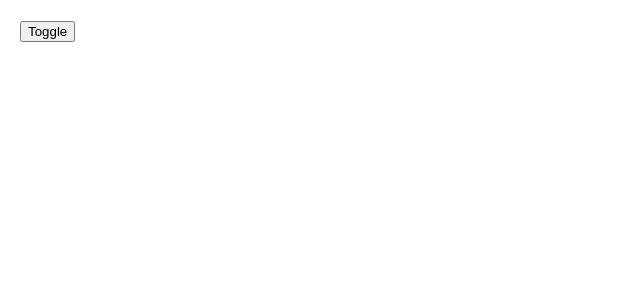
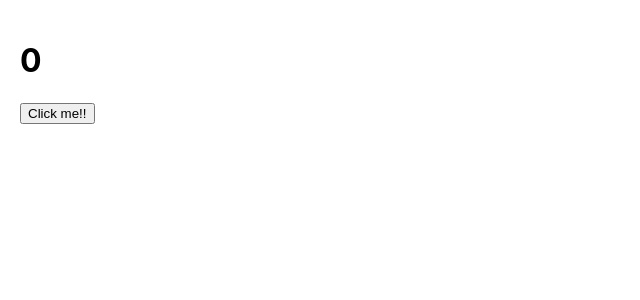
Before and after one commit to Thaoha11/react-training, a React (Create React App) app in the folder example/: page / in a window 1280 px wide. Shown: the top 300 px of the page, without its empty margins (0-640 px from the left). Built offline with nearby package versions, Linux system fonts and the light colour scheme.

Commit message:
add example

```diff
--- a/example/src/App.js
+++ b/example/src/App.js
@@ -1,5 +1,8 @@
-import { useState } from 'react'
+import { useCallback, useState } from 'react'
 import Content from './Content'
+
+// =============useState=====================
+
 // const orders = [200, 100, 300]
 // function App() {
 
@@ -145,16 +148,30 @@
 
 /** Mounted & Unmounted */
 
+// function App() {
+//   const [show, setShow] = useState(false)
+
+//   return (
+//     <div className='app' style={{ padding: 20 }}>
+//       <button onClick={() => setShow(!show)}> Toggle</button>
+//       {show && <Content />}
+//     </div>
+//   )
+// }
+
+// ===============useCallback================
+
 function App() {
-  const [show, setShow] = useState(false)
+  const [count, setCount] = useState(0)
 
+  const handleIncrease = useCallback(() => {
+    setCount(prevCount => prevCount + 1)
+  }, [])
   return (
     <div className='app' style={{ padding: 20 }}>
-      <button onClick={() => setShow(!show)}> Toggle</button>
-      {show && <Content />}
+      <h1>{count}</h1>
+      <Content onIncrease={handleIncrease} />
     </div>
   )
 }
-
-
 export default App;
--- a/example/src/Content.js
+++ b/example/src/Content.js
@@ -1,4 +1,4 @@
-import { useEffect, useState } from "react"
+import { useEffect, useRef, useState, memo } from "react"
 
 // const tabs = ['posts', 'comments', 'albums']
 // function Content() {
@@ -82,33 +82,77 @@
 
 /** preview avatar */
 
-function Content() {
-    const [avatar, setAvatar] = useState()
+// function Content() {
+//     const [avatar, setAvatar] = useState()
 
-    useEffect(() => {
-        return () => {
-            avatar && URL.revokeObjectURL(avatar.preview)
-        }
-    }, [avatar])
-    const handlePreviewAvatar = (e) => {
-        const file = e.target.files[0]
-        file.preview = URL.createObjectURL(file)
+//     useEffect(() => {
+//         return () => {
+//             avatar && URL.revokeObjectURL(avatar.preview)
+//         }
+//     }, [avatar])
+//     const handlePreviewAvatar = (e) => {
+//         const file = e.target.files[0]
+//         file.preview = URL.createObjectURL(file)
 
-        setAvatar(file)
-    }
+//         setAvatar(file)
+//     }
+//     return (
+//         <div>
+//             <input
+//                 type='file'
+//                 onChange={handlePreviewAvatar}
+
+//             />
+//             {avatar && (
+//                 <img src={avatar.preview} width='80%' />
+//             )}
+
+//         </div>
+//     )
+// }
+
+
+// ============useRef================
+
+// function Content() {
+//     const [count, setCount] = useState(60)
+//     const timerID = useRef()
+//     const prevCount = useRef()
+
+//     useEffect(() => {
+//         prevCount.current = count
+//     }, [count])
+
+//     const handleStart = () => {
+//         timerID.current = setInterval(() => {
+//             setCount(prevCount => prevCount - 1)
+//         }, 1000)
+
+
+//     }
+
+//     const handleStop = () => {
+//         clearInterval(timerID.current)
+
+//     }
+
+//     console.log(count, prevCount.current)
+//     return (
+//         <div >
+//             <h1>{count}</h1>
+//             <button onClick={handleStart}>Start</button>
+//             <button onClick={handleStop}>Stop</button>
+//         </div>
+//     )
+// }
+
+// ==========memo=============
+
+function Content({ onIncrease }) {
+    console.log('re-render')
     return (
-        <div>
-            <input
-                type='file'
-                onChange={handlePreviewAvatar}
 
-            />
-            {avatar && (
-                <img src={avatar.preview} width='80%' />
-            )}
-
-        </div>
+        <button onClick={onIncrease}>Click me!!</button>
     )
 }
-
-export default Content
+export default memo(Content)
```
